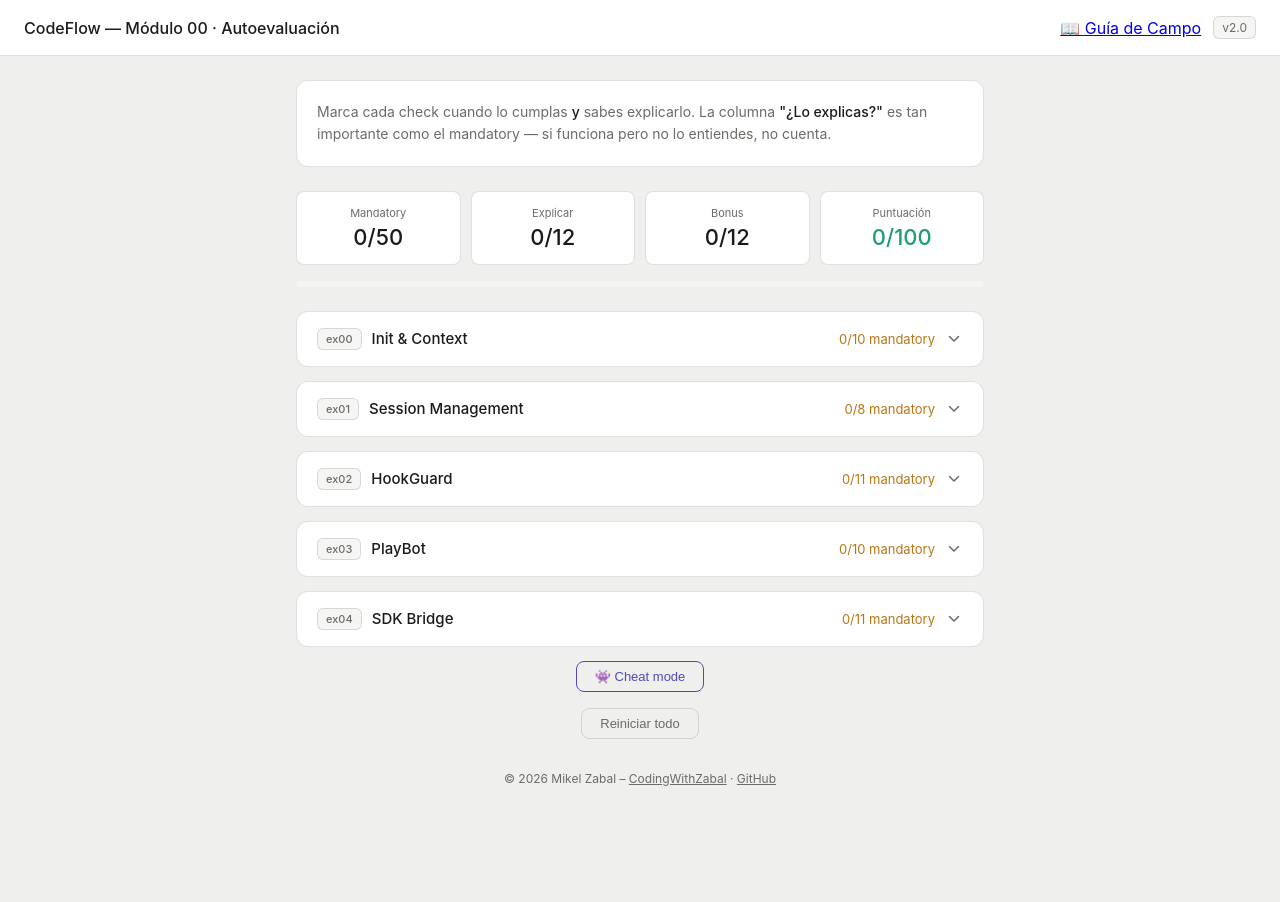
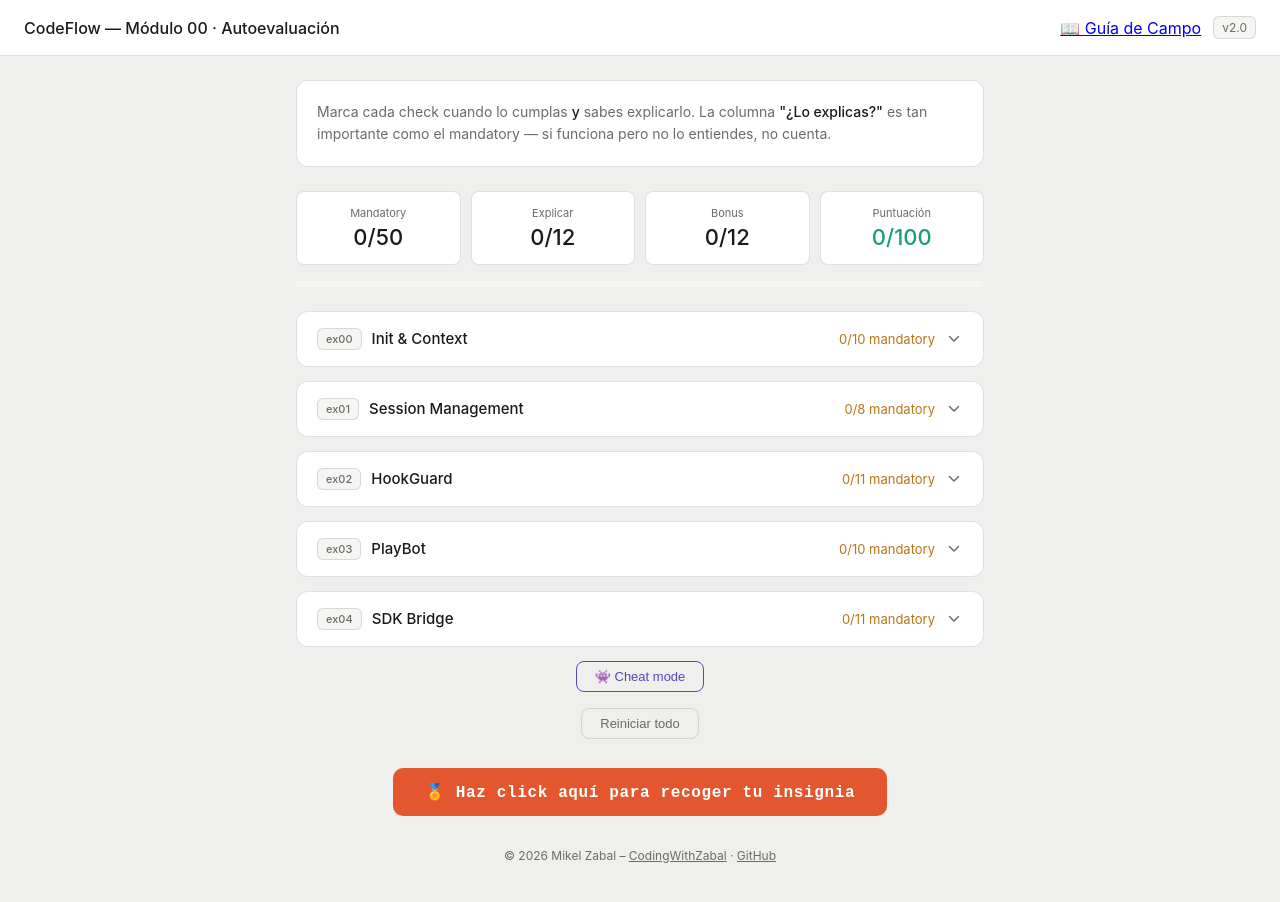
Before and after one commit to zabal42/CodeFlowModule00_SP, a plain HTML site: page docs/index.html in a window 1280 px wide. Before the commit the page ends 858 px from the top, so only its background shows below. Drawn offline with Linux system fonts and the light colour scheme.

Commit message:
feat: link to badge claim from 100/100 screen

```diff
--- a/docs/index.html
+++ b/docs/index.html
@@ -88,6 +88,15 @@ body { font-family: -apple-system, BlinkMacSystemFont, 'Segoe UI', sans-serif; b
   <div class="verdict" id="verdict"></div>
   <button class="reset-btn" onclick="markAllDone()" style="margin-top:0.5rem; border-color: #534AB7; color: #534AB7;">👾 Cheat mode</button>
 <button class="reset-btn" onclick="resetAll()">Reiniciar todo</button>
+  <div style="text-align:center; margin-top:1.8rem;">
+  <a href="guia/guia-campo-cima.html"
+     style="display:inline-block; background:#E4572E; color:#fff;
+            font-family:monospace; font-weight:700; font-size:1rem;
+            padding:.9rem 2rem; border-radius:10px;
+            text-decoration:none; letter-spacing:.04em;">
+    🏅 Haz click aquí para recoger tu insignia
+  </a>
+</div>
   <div class="footer">
     <p>© 2026 Mikel Zabal – <a href="https://www.linkedin.com/in/mikel-zabal-martin/" target="_blank">CodingWithZabal</a> · <a href="https://github.com/zabal42/CodeFlowModule00_SP" target="_blank">GitHub</a></p>
   </div>
```
